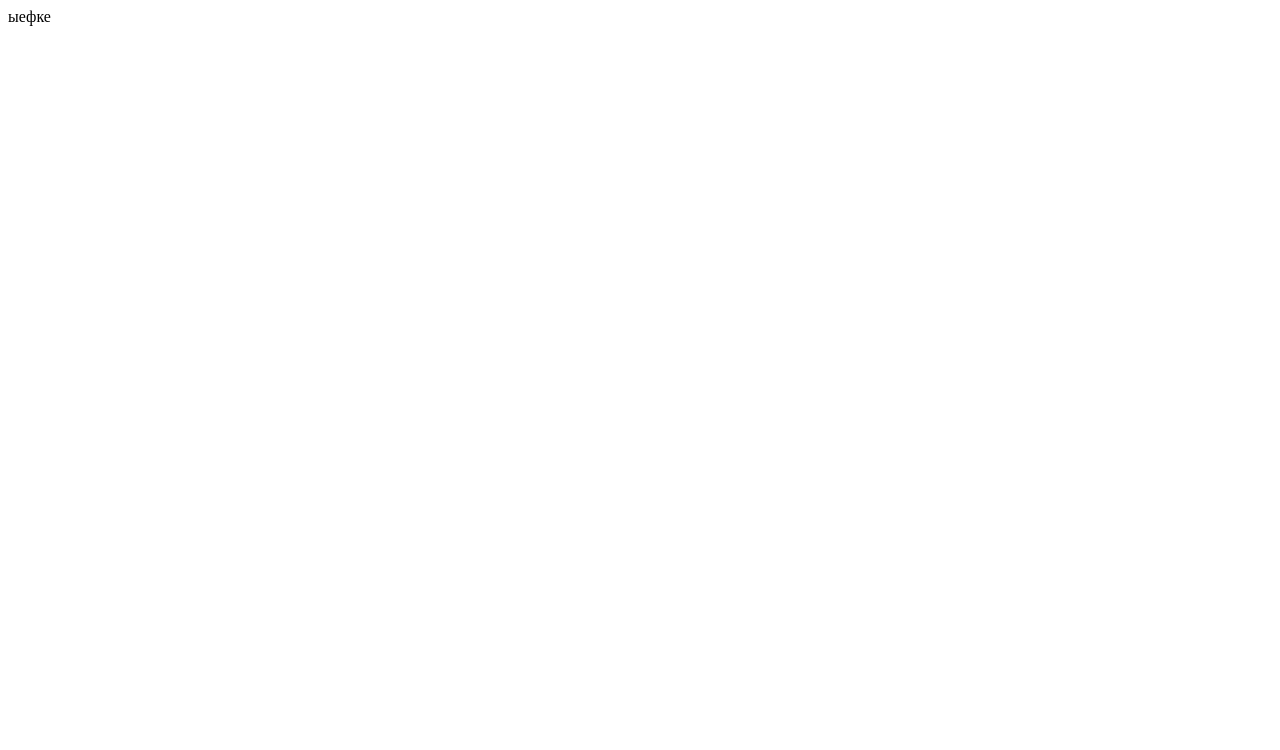
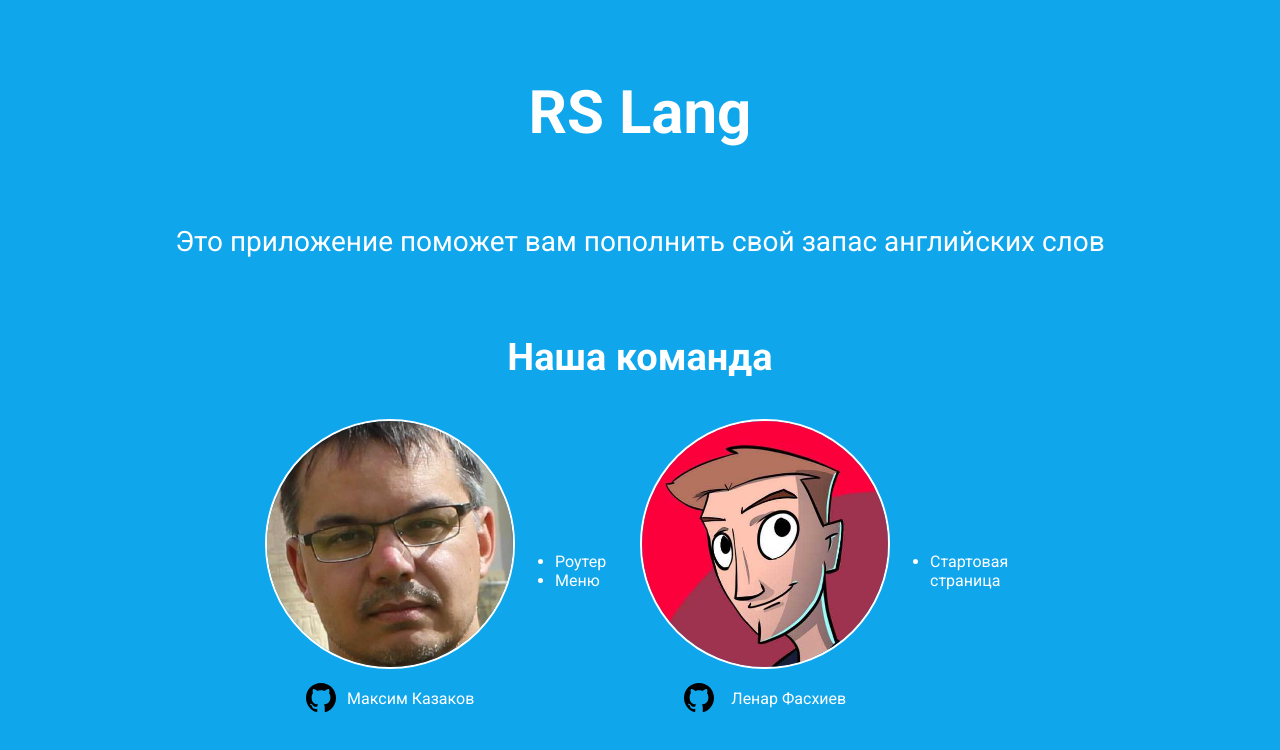
Before and after one commit to LenarFF/RSLang, a website built with webpack: page src/index.html in a window 1280 px wide. Built offline with nearby package versions, Linux system fonts and the light colour scheme.

Commit message:
feat: add developers cards

```diff
--- a/package.json
+++ b/package.json
@@ -3,7 +3,7 @@
   "scripts": {
     "build": "webpack",
     "dev": "webpack serve --env develop",
-    "lint": "eslint src & webpack",
+    "lint": "eslint src --fix",
     "prettier": "prettier --write src"
   },
   "devDependencies": {
--- /dev/null
+++ b/src/components/Control.ts
@@ -0,0 +1,19 @@
+class Control<NodeType extends HTMLElement = HTMLElement> {
+  public node: NodeType;
+
+  constructor(parentNode: HTMLElement | null, tagName = 'div', className = '', content = '') {
+    const element = document.createElement(tagName);
+    element.className = className;
+    element.textContent = content;
+    if (parentNode) {
+      parentNode.append(element);
+    }
+    this.node = element as NodeType;
+  }
+
+  destroy(): void {
+    this.node.remove();
+  }
+}
+
+export { Control };
--- /dev/null
+++ b/src/components/DeveloperCard/DeveloperCard.scss
@@ -0,0 +1,47 @@
+@import '../../variables/colorVariables';
+
+.developer-card {
+  display: flex;
+  align-items: center;
+  width: 450px;
+  gap: 40px;
+  &__image {
+    height: 250px;
+    border-radius: 100%;
+    border: 2px solid;
+  }
+  &__figcaption {
+    display: flex;
+    flex-direction: column-reverse;
+  }
+  &__github {
+    text-decoration: none;
+    margin: 10px 0;
+  }
+  &__name {
+    display: flex;
+    align-items: center;
+    justify-content: space-around;
+    width: 180px;
+    margin: 0 auto;
+    color: $lightFontColor;
+    transition: color 0.3s;
+    &:hover {
+      color: $darkFontColor;
+    }
+    &::before {
+      content: '';
+      background-image: url(../../assets/img/github.svg);
+      width: 30px;
+      height: 30px;
+      display: inline-block;
+      background-position: center;
+      background-size: cover;
+    }
+  }
+  &__description {
+    &-li {
+      text-align: left;
+    }
+  }
+}
--- /dev/null
+++ b/src/components/DeveloperCard/DeveloperCard.ts
@@ -0,0 +1,40 @@
+import { Control } from '../Control';
+import './DeveloperCard.scss';
+
+class DeveloperCard extends Control {
+  figure = new Control(this.node, 'figure', 'developer-card__figure');
+
+  imgWrap = new Control(this.figure.node, 'div', 'developer-card__img-wrap');
+
+  figcaption = new Control(this.figure.node, 'figcaption', 'developer-card__figcaption');
+
+  photo = new Control(this.imgWrap.node, 'img', 'developer-card__image');
+
+  devName: Control;
+
+  github = new Control(this.figcaption.node, 'a', 'developer-card__github');
+
+  description = new Control(this.node, 'ul', 'developer-card__description');
+
+  constructor(
+    parent: HTMLElement,
+    photo: string,
+    name: string,
+    description: string[],
+    githubHref: string,
+  ) {
+    super(parent, 'div', 'developer-card');
+
+    this.devName = new Control(this.github.node, 'p', 'developer-card__name', name);
+
+    this.photo.node.setAttribute('src', `./img/${photo}.jpg`);
+    this.github.node.setAttribute('href', githubHref);
+    this.github.node.setAttribute('target', '_blank');
+
+    description.map(
+      (item) => new Control(this.description.node, 'li', 'developer-card__description-li', item),
+    );
+  }
+}
+
+export { DeveloperCard };
--- /dev/null
+++ b/src/data/developers.ts
@@ -0,0 +1,14 @@
+export const developers = [
+  {
+    photo: 'Max',
+    name: 'Максим Казаков',
+    description: ['Роутер', 'Меню'],
+    githubHref: 'https://github.com/KazakovMaksim?tab=repositories',
+  },
+  {
+    photo: 'Lenar',
+    name: 'Ленар Фасхиев',
+    description: ['Стартовая страница'],
+    githubHref: 'https://github.com/LenarFF?tab=repositories',
+  },
+];
--- a/src/index.html
+++ b/src/index.html
@@ -4,9 +4,9 @@
   <meta charset="UTF-8">
   <meta http-equiv="X-UA-Compatible" content="IE=edge">
   <meta name="viewport" content="width=device-width, initial-scale=1.0">
-  <title>Document</title>
+  <title>RS lang</title>
 </head>
-<body>
-  ыефке
+<body id="root">
+
 </body>
 </html>
--- a/src/index.ts
+++ b/src/index.ts
@@ -0,0 +1,5 @@
+import { MainPage } from './pages/MainPage';
+import './styles.scss';
+
+const root = document.getElementById('root');
+if (root) new MainPage(root);
--- /dev/null
+++ b/src/pages/MainPage.scss
@@ -0,0 +1,27 @@
+@import '../variables/colorVariables';
+
+.start-page {
+  flex-grow: 1;
+  background-color: rgba(15, 166, 236);
+  color: $lightFontColor;
+  text-align: center;
+  display: flex;
+  flex-direction: column;
+  justify-content: space-evenly;
+  &__title {
+    font-size: 60px;
+  }
+  &__description {
+    font-size: 28px;
+  }
+  &__team-cards {
+    display: flex;
+    width: 750px;
+    justify-content: space-between;
+    margin: 0 auto;
+  }
+  &__team-title {
+    margin-bottom: 40px;
+    font-size: 38px;
+  }
+}
--- /dev/null
+++ b/src/pages/MainPage.ts
@@ -0,0 +1,30 @@
+import './MainPage.scss';
+import { Control } from '../components/Control';
+import { developers } from '../data/developers';
+import { DeveloperCard } from '../components/DeveloperCard/DeveloperCard';
+
+class MainPage extends Control {
+  title = new Control(this.node, 'h1', 'start-page__title', 'RS Lang');
+
+  description = new Control(
+    this.node,
+    'p',
+    'start-page__description',
+    'Это приложение поможет вам пополнить свой запас английских слов',
+  );
+
+  team = new Control(this.node, 'div', 'start-page__team');
+
+  teamTitle = new Control(this.team.node, 'h2', 'start-page__team-title', 'Наша команда');
+
+  cards = new Control(this.team.node, 'div', 'start-page__team-cards');
+
+  constructor(parent: HTMLElement) {
+    super(parent, 'div', 'start-page');
+    developers.map(
+      (dev) => new DeveloperCard(this.cards.node, dev.photo, dev.name, dev.description, dev.githubHref),
+    );
+  }
+}
+
+export { MainPage };
--- /dev/null
+++ b/src/styles.scss
@@ -0,0 +1,15 @@
+@import url('https://fonts.googleapis.com/css2?family=Roboto:wght@400;700&display=swap');
+
+* {
+  margin: 0;
+  padding: 0;
+  box-sizing: border-box;
+  font-family: 'Roboto', sans-serif;
+}
+
+body {
+  height: 100vh;
+  display: flex;
+  flex-direction: column;
+  justify-content: space-between;
+}
--- /dev/null
+++ b/src/variables/_colorVariables.scss
@@ -0,0 +1,2 @@
+$lightFontColor: #ffffff;
+$darkFontColor: #000000;
```
Also changed, not shown: public/img/Lenar.jpg (added), public/img/Max.jpg (added), public/img/upwk61821516-wikimedia-image.jpg (deleted), src/assets/img/github.svg (added), src/components/App/App.ts (added).
